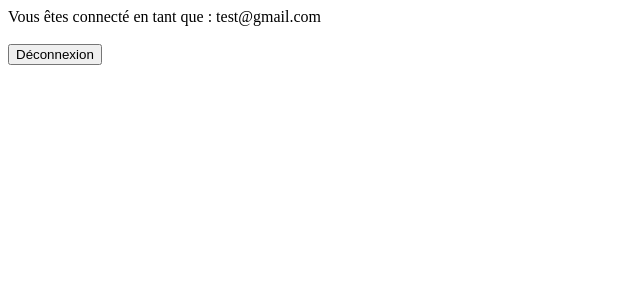
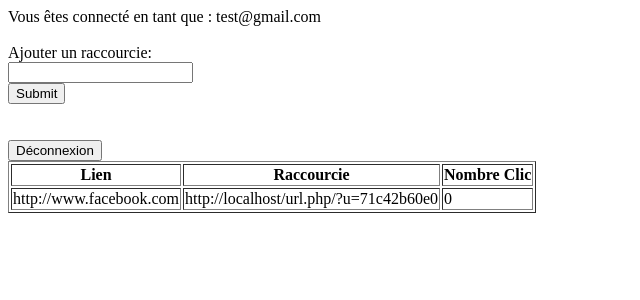
Before and after one commit to Aztaloph/projet-php, a PHP site: page /index.php in a window 1280 px wide. Shown: the top 300 px of the page, without its empty margins (0-640 px from the left). Run offline with PHP 8.4, Linux system fonts and the light colour scheme; a user stored in the database is signed in; data comes from the database, SQL or seed files in the repository; both versions use the stored data as it was after the commit.

Commit message:
ajout des url

```diff
--- a/projet php/index.php
+++ b/projet php/index.php
@@ -1,8 +1,55 @@
 <?php
+
+function generateRandomString($length = 10) {
+    $randomBytes = random_bytes(ceil($length / 2));
+    $randomString = bin2hex($randomBytes);
+    return substr($randomString, 0, $length);
+}
+
 session_start();
 if(!$_SESSION['mdp']){
     header('Location: connexion.php');
 }
+$bdd = new PDO('mysql:host=localhost;dbname=projet_php;charset=utf8;','root', 'root');
+if(isset($_POST['submit'])){
+
+    // Generer un raccourcie unique
+    $raccourcie = generateRandomString(10);
+    $query_raccourcie = "SELECT lien_raccourcie FROM url";
+    $requete = $bdd->prepare($query_raccourcie);
+    $requete->execute();
+    $raccourcie_saved = $requete->fetchAll(PDO::FETCH_ASSOC);
+    $check = false;
+    while($check) {
+        $raccourcie = generateRandomString(10);
+        $check = false;
+        foreach ($raccoourcie_saved as $r) {
+            if ($r == $raccourcie) {
+                $check = true;
+                break;
+            }
+        }
+    }
+    $lien = $_POST["lien"];
+    if (!str_contains($lien, "http")) {
+        $lien = "http://".$lien;
+    }
+
+    // Insertion d'un nouveau raccourcie
+    if(!empty($_POST['lien'])) {
+        $query = "INSERT INTO url (user_id, lien, lien_raccourcie, nombre_clic) VALUES (:id, :lien, :lien_raccourcie, 0)";
+    }
+    $requete = $bdd->prepare($query);
+    $requete->bindParam(':id', $_SESSION['id'], PDO::PARAM_INT);
+    $requete->bindParam(':lien', $lien, PDO::PARAM_STR);
+    $requete->bindParam(':lien_raccourcie', $raccourcie, PDO::PARAM_STR);
+    $requete->execute();
+}
+$query = "SELECT lien, lien_raccourcie, nombre_clic FROM url WHERE user_id =:id";
+$requete = $bdd->prepare($query);
+$requete->bindParam(':id', $_SESSION['id'], PDO::PARAM_INT);
+$requete->execute();
+$resultats = $requete->fetchAll(PDO::FETCH_ASSOC);
 ?>
 <!DOCTYPE html>
 <html>
@@ -13,8 +60,30 @@ if(!$_SESSION['mdp']){
     <body>
         <?php echo "Vous êtes connecté en tant que : ".$_SESSION['email'];?>
         <br><br>
+        Ajouter un raccourcie:
+        <form method="POST" action="">
+            <input type="lien" name="lien"><br>
+            <input type="submit" name="submit">
+        </form>
+        <br><br>
+        <div>
+            <table border="1">
+            <tr>
+                <th>Lien</th>
+                <th>Raccourcie</th>
+                <th>Nombre Clic</th>
+            </tr>
+            <?php foreach ($resultats as $lien) : ?>
+                <tr>
+                    <td><?php echo $lien['lien']; ?></td>
+                    <td><?php echo str_replace("index.php", "url.php/?u=", "http://$_SERVER[HTTP_HOST]$_SERVER[REQUEST_URI]").$lien['lien_raccourcie']; ?></td>
+                    <td><?php echo $lien['nombre_clic']; ?></td>
+                </tr>
+            <?php endforeach; ?>
+        </div>
         <a href="deconnexion.php">
             <button>Déconnexion</button>
         </a>
+    </table>
     </body>
 </html>
```
Also changed, not shown: projet php/projet_php.sql (added, +73 -0 lines), projet php/url.php (added, +15 -0 lines).
